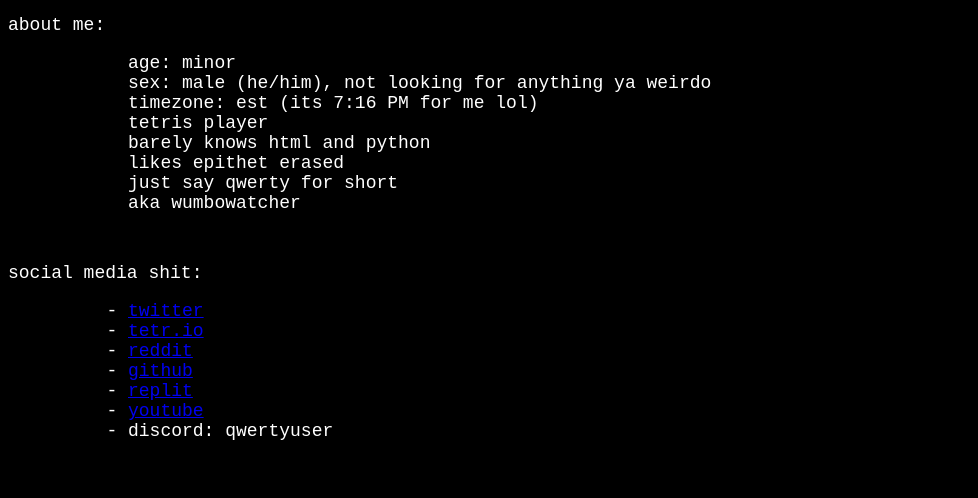
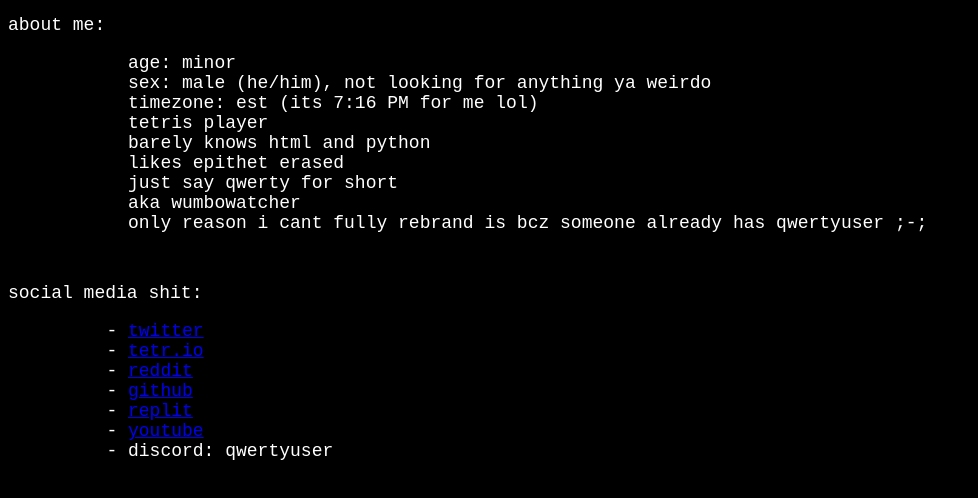
Before and after one commit to wumbowatcher/wumbowatcher.github.io, a plain HTML site: page index.html in a window 1280 px wide. Shown: the part 102-600 px from the top of the page, without its empty margins (0-978 px from the left). Drawn offline with Linux system fonts and the light colour scheme.

Commit message:
Update index.html

```diff
--- a/index.html
+++ b/index.html
@@ -20,6 +20,7 @@
             <li>likes epithet erased</li>
             <li>just say qwerty for short</li>
             <li>aka wumbowatcher</li>
+            <li>only reason i cant fully rebrand is bcz someone already has qwertyuser ;-;</li>
            <soup><marquee behavior="scroll" direction="right">qwertyuiopasdfghjklzxcvbnm</marquee></soup>
 
         </ul>
```
